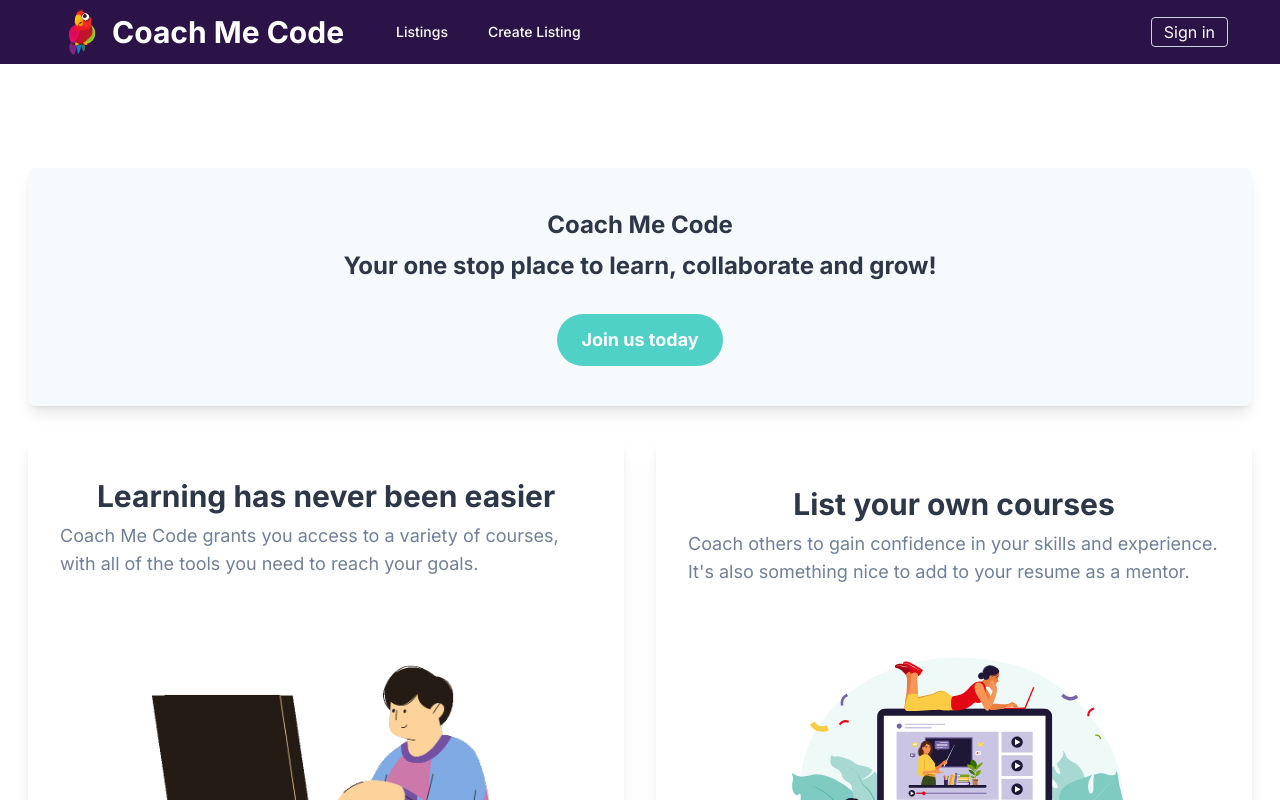
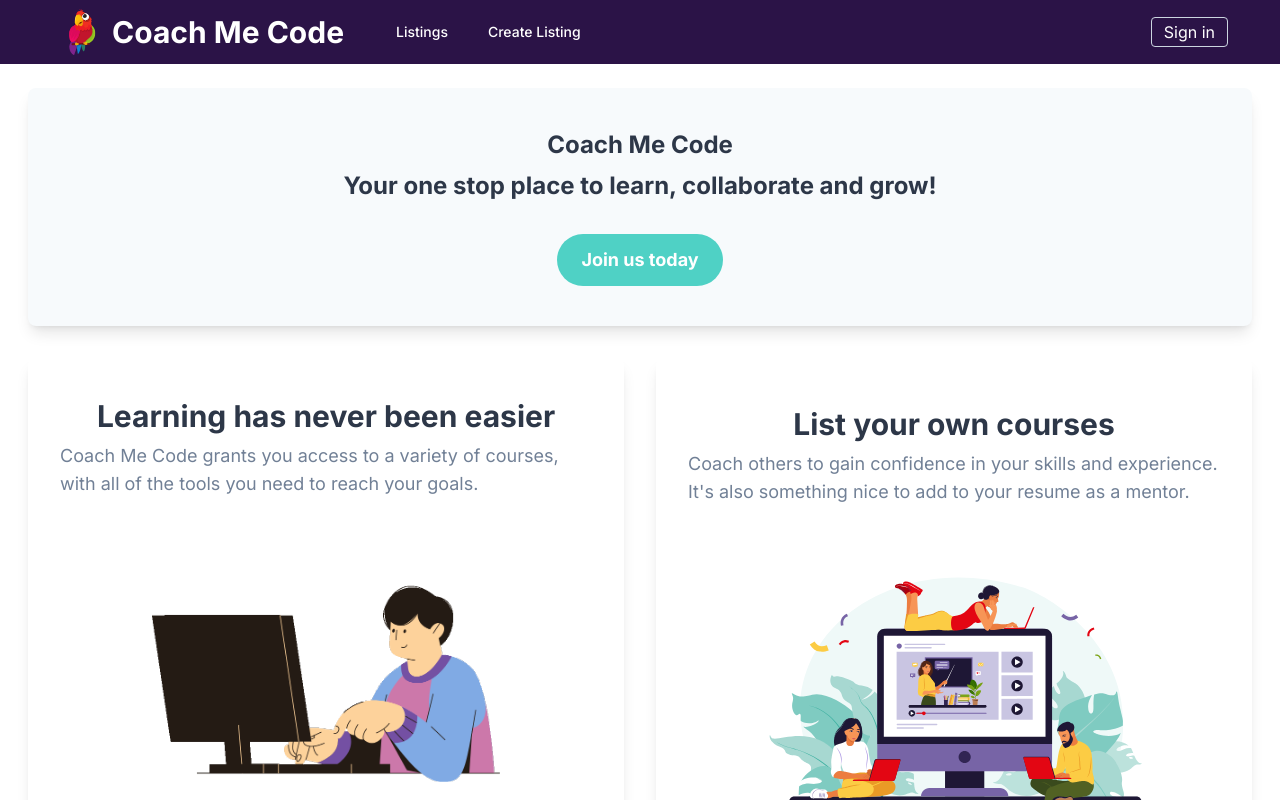
Before and after one commit to Spyabo/coach-me-code, a Next.js app: page / in a window 1280 px wide. Shown: the top 800 px of the page. Built offline with nearby package versions, Linux system fonts and the light colour scheme; no server answers.

Commit message:
get rid of margin top on landing

```diff
--- a/src/app/page.tsx
+++ b/src/app/page.tsx
@@ -6,8 +6,8 @@ const inter = Inter({ subsets: ["latin"] });
 
 export default function Landing() {
   return (
-    <main className="flex flex-col items-center gap-8 p-6 mt-50 md:mt-15 max-w-7xl mx-auto lg:px-7 ">
-      <div className="bg-gray-100 px-8 py-10 rounded-lg text-center mt-20 shadow-lg w-full bg-hero-pattern bg-cover bg-center">
+    <main className="flex flex-col items-center gap-8 p-6 md:mt-15 max-w-7xl mx-auto lg:px-7 ">
+      <div className="bg-gray-100 px-8 py-10 rounded-lg text-center shadow-lg w-full bg-hero-pattern bg-cover bg-center">
         <h1 className="text-3xl md:text-2xl font-bold text-gray-800 leading-tight md:leading-snug mb-2">
           Coach Me Code
         </h1>
```
